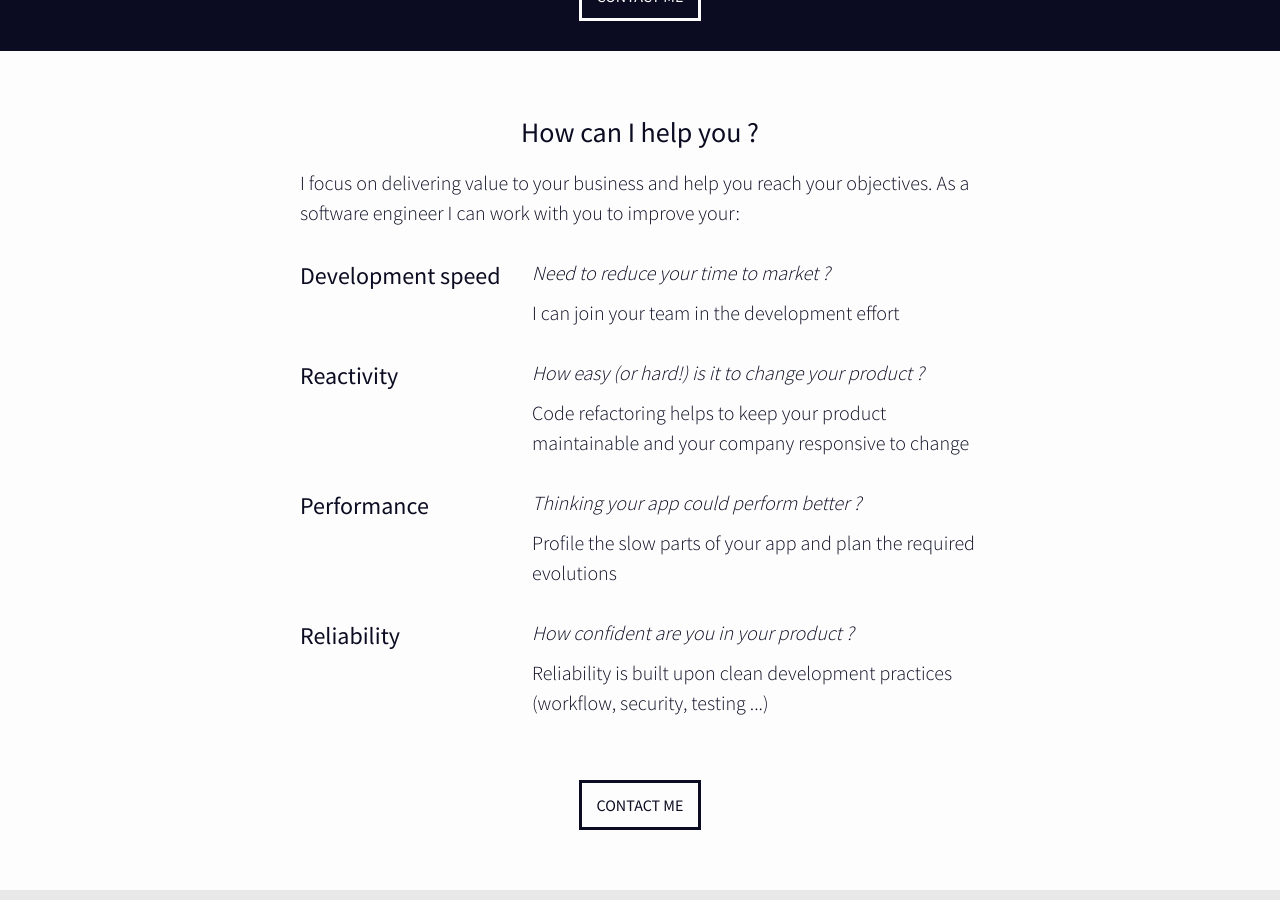
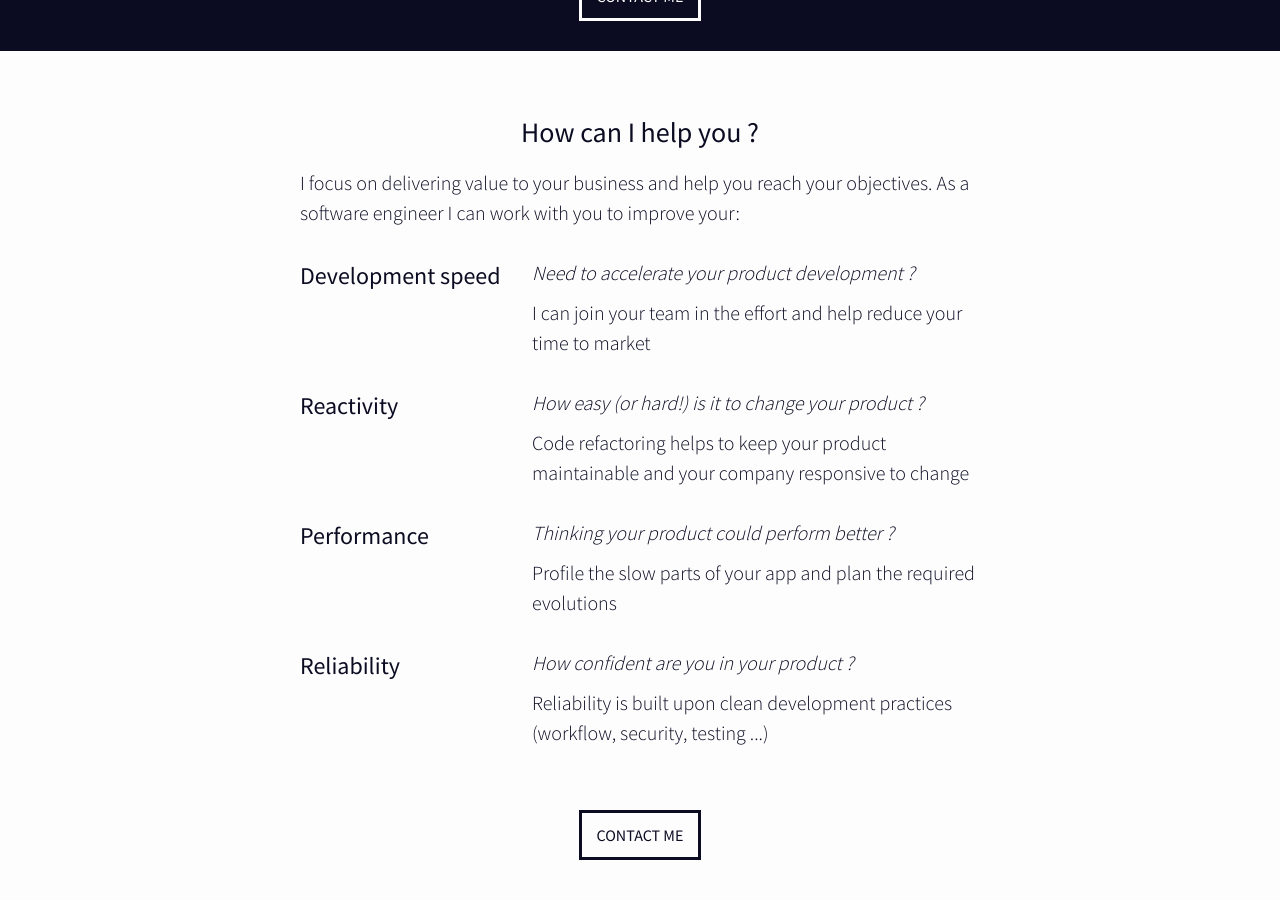
Before and after one commit to hvanhonacker/cassisdev.com, a Jekyll site: the page built from index.html, in a window 1280 px wide and 900 px high, scrolled down 384 px. Built offline with Jekyll 4.4.1, drawn with Linux system fonts in a browser that asks for light colours.

Commit message:
Services content update

```diff
--- a/index.html
+++ b/index.html
@@ -21,8 +21,8 @@ layout: default
       <li class="service">
         <h2 class="service-title">Development speed</h2>
         <p class="service-description">
-          <em>Need to reduce your time to market ?</em>
-          I can join your team in the development effort
+          <em>Need to accelerate your product development ?</em>
+          I can join your team in the effort and help reduce your time to market
         </p>
       </li>
       <li class="service">
@@ -35,7 +35,7 @@ layout: default
       <li class="service">
         <h2 class="service-title">Performance</h2>
         <p class="service-description">
-          <em>Thinking your app could perform better ?</em>
+          <em>Thinking your product could perform better ?</em>
           Profile the slow parts of your app and plan the required evolutions
         </p>
       </li>
```
